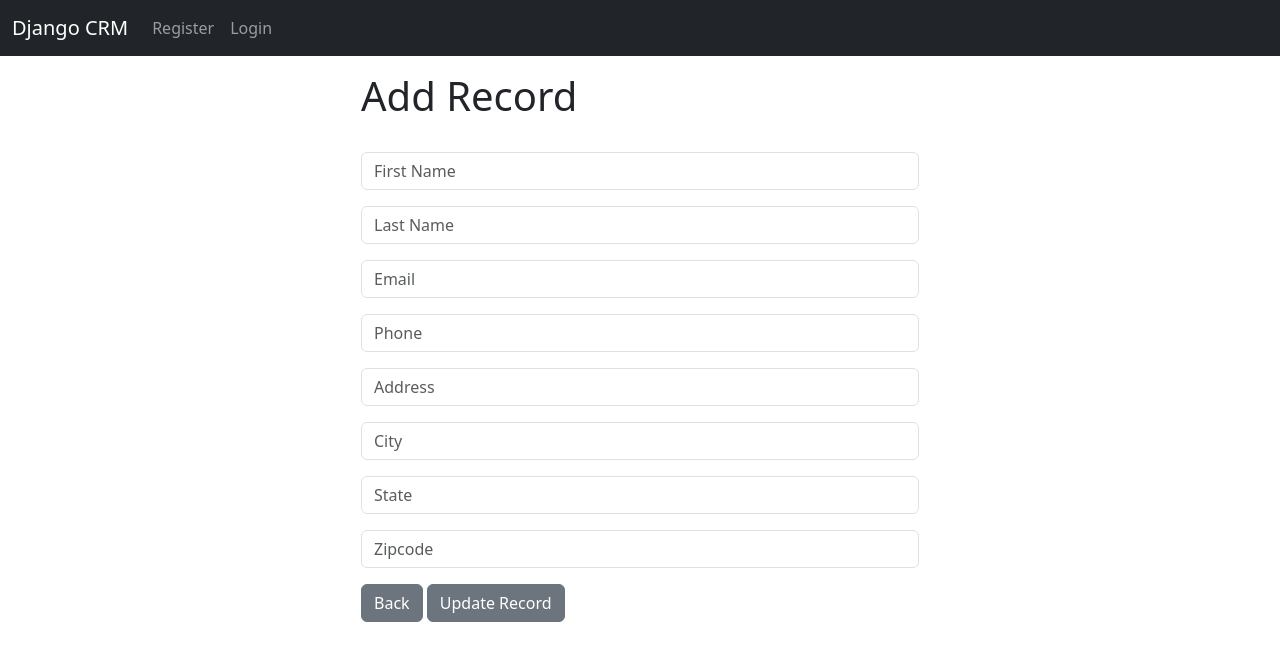
After one commit to mavulag/Django-CRM, a Django app: template website/templates/update_record.html in a window 1280 px wide. The commit adds this page. Shown: the top 661 px of the page. Run offline with Django 4.2, Linux system fonts and the light colour scheme; the template is opened without the code that fills it: values that come from a table or form of the project are taken from there, others are empty.

Commit message:
Final project

```diff
--- a/website/templates/add_record.html
+++ b/website/templates/add_record.html
@@ -10,7 +10,8 @@
 
     {{ form.as_p }}
 
+    <a href="{% url "home" %}" class="btn btn-secondary">Back</a>
     <button type="submit" class="btn btn-secondary">Add Record</button>
 </form>
-
+</div>
 {% endblock %}
--- a/website/templates/record.html
+++ b/website/templates/record.html
@@ -21,6 +21,6 @@
 <br/>
 
 <a href="{% url "home" %}" class="btn btn-secondary">Back</a>
-<a href="{% url "update_record" %}" class="btn btn-warning">Update Record</a>
+<a href="{% url "update_record" customer_record.id %}" class="btn btn-warning">Update Record</a>
 <a href="{% url "delete_record" customer_record.id %}" class="btn btn-danger">Delete</a>
 {% endblock %}
--- /dev/null
+++ b/website/templates/update_record.html
@@ -0,0 +1,18 @@
+{% extends "base.html" %}
+
+{% block content %}
+
+<div class="col-md-6 offset-md-3">
+<h1>Add Record</h1>
+<br/>
+<form method="post">
+    {% csrf_token %}
+
+    {{ form.as_p }}
+
+
+<a href="{% url "home" %}" class="btn btn-secondary">Back</a>
+    <button type="submit" class="btn btn-secondary">Update Record</button>
+</form>
+</div>
+{% endblock %}
```
